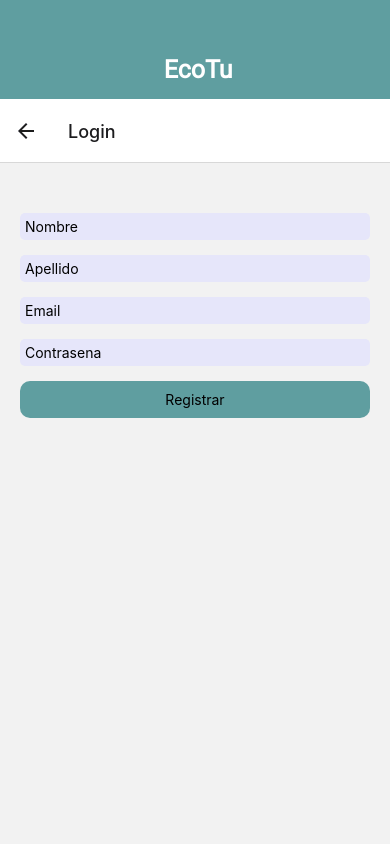
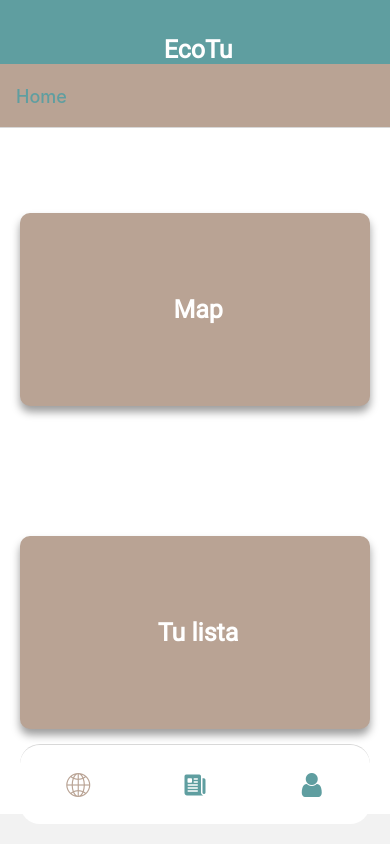
Before and after one commit to DiegoEstela/ReactNative-DiegoEstela, a React Native app: screen /Login in a window 390 px wide. Built offline with nearby package versions, Linux system fonts and the light colour scheme.

Commit message:
Entrega: Tab navigation

```diff
--- a/App.tsx
+++ b/App.tsx
@@ -4,7 +4,7 @@ import { useFonts } from 'expo-font';
 import AppLoading from 'expo-app-loading';
 import { StyleSheet, Text, View } from "react-native";
 import Header from "./components/Header";
-import AppNavigator from './navigation/AppNavigator';
+import MainNavigator from './navigation';
 
 
 
@@ -20,7 +20,7 @@ const App: FC = () => {
   return (
     <View style={styles.container}>
       <Header title="EcoTu" />
-      <AppNavigator />
+      <MainNavigator />
     </View>
   );
 }
--- a/components/Header.tsx
+++ b/components/Header.tsx
@@ -14,7 +14,7 @@ const Header = ({ title }) => {
 const styles = StyleSheet.create({
     header: {
         backgroundColor: colors.primary,
-        paddingTop: 40,
+        paddingTop: 20,
         textAlign: "center",
         color: "white",
 
@@ -24,7 +24,6 @@ const styles = StyleSheet.create({
         fontWeight: "bold",
         fontSize: 25,
         paddingTop: 15,
-        paddingBottom: 15,
         fontFamily: "roboto",
         textAlign: "center",
         flexDirection: "row",
--- a/navigation/AppNavigator.tsx
+++ b/navigation/AppNavigator.tsx
@@ -1,25 +1,40 @@
 import React, { FC } from 'react';
-import { NavigationContainer } from '@react-navigation/native';
+import { StyleSheet, Platform } from 'react-native';
 import { createNativeStackNavigator } from '@react-navigation/native-stack';
+import colors from '../constants/colors';
+
 
 import Maps from '../screens/Maps';
 import Search from '../screens/Search';
-import Login from '../screens/Login';
 import Home from '../screens/Home';
+
 
 const Stack = createNativeStackNavigator();
 
 const AppNavigator: FC = () => {
     return (
-        <NavigationContainer>
-            <Stack.Navigator initialRouteName='Home'>
-                <Stack.Screen name='Home' component={Home} />
-                <Stack.Screen name="Login" component={Login} />
-                <Stack.Screen name="Maps" component={Maps} />
-                <Stack.Screen name="Search" component={Search} />
-            </Stack.Navigator>
-        </NavigationContainer>
+        <Stack.Navigator
+            screenOptions={{
+                headerStyle: styles.header,
+                headerTintColor: Platform.OS === 'android' ? "white" : colors.primary
+            }}
+            initialRouteName='Home'>
+            <Stack.Screen name='Home' component={Home} />
+
+            <Stack.Screen
+                name="Maps"
+                component={Maps}
+
+            />
+            <Stack.Screen name="Search" component={Search} />
+        </Stack.Navigator>
     );
 }
 
+const styles = StyleSheet.create({
+    header: {
+        backgroundColor: Platform.OS === 'android' ? colors.primary : colors.accents,
+    }
+})
+
 export default AppNavigator;
--- /dev/null
+++ b/navigation/NewsNavigator.tsx
@@ -0,0 +1,16 @@
+import React, { FC } from "react";
+import { createNativeStackNavigator } from '@react-navigation/native-stack';
+import { Text, View } from 'react-native';
+
+const Stack = createNativeStackNavigator()
+
+const NewsNavigator: FC = () => {
+    return (
+        <View>
+            <Text>News</Text>
+
+        </View>
+    )
+}
+
+export default NewsNavigator
--- /dev/null
+++ b/navigation/TabNavigator.tsx
@@ -0,0 +1,70 @@
+import React, { FC } from "react";
+import { StyleSheet, View } from "react-native";
+import { createBottomTabNavigator } from "@react-navigation/bottom-tabs";
+import AppNavigator from "./AppNavigator";
+import UserNavigator from "./UserNavigator";
+import NewsNavigator from "./NewsNavigator";
+import colors from "../constants/colors";
+import { Fontisto } from '@expo/vector-icons';
+import { FontAwesome } from '@expo/vector-icons';
+import { Ionicons } from '@expo/vector-icons';
+
+
+const BottomTabs = createBottomTabNavigator()
+
+const TabNavigator: FC = () => {
+    return (
+        <BottomTabs.Navigator screenOptions={{
+            headerShown: false,
+            tabBarStyle: styles.tabBar,
+            tabBarShowLabel: false,
+        }}>
+            <BottomTabs.Screen
+                name={"Map"}
+                component={AppNavigator}
+                options={{
+                    tabBarIcon: ({ focused }) => (
+                        <View>
+                            <Fontisto name="world-o" size={24} color={focused ? colors.accents : colors.primary} />
+                        </View>
+                    )
+                }} />
+            <BottomTabs.Screen
+                name={"News"}
+                component={NewsNavigator}
+                options={{
+                    tabBarIcon: ({ focused }) => (
+                        <View>
+                            <Ionicons name="md-newspaper" size={24} color={focused ? colors.accents : colors.primary} />
+                        </View>
+                    )
+                }} />
+
+            <BottomTabs.Screen
+                name={"User"}
+                component={UserNavigator}
+                options={{
+                    tabBarIcon: ({ focused }) => (
+                        <View>
+                            <FontAwesome name="user" size={28} color={focused ? colors.accents : colors.primary} />
+                        </View>
+                    )
+                }} />
+        </BottomTabs.Navigator>
+    )
+
+}
+
+export default TabNavigator;
+
+const styles = StyleSheet.create({
+    tabBar: {
+        position: "absolute",
+        bottom: 20,
+        left: 20,
+        right: 20,
+        borderRadius: 20,
+        height: 80,
+
+    }
+})
--- /dev/null
+++ b/navigation/UserNavigator.tsx
@@ -0,0 +1,14 @@
+import React, { FC } from "react";
+import { createNativeStackNavigator } from '@react-navigation/native-stack';
+import Login from "../screens/Login";
+const Stack = createNativeStackNavigator()
+
+const UserNavigator: FC = () => {
+    return (
+        <Stack.Navigator>
+            <Stack.Screen name="login" component={Login} />
+        </Stack.Navigator>
+    )
+}
+
+export default UserNavigator
--- /dev/null
+++ b/navigation/index.tsx
@@ -0,0 +1,14 @@
+import React, { FC } from "react";
+import { NavigationContainer } from "@react-navigation/native";
+import TabNavigator from './TabNavigator'
+
+const MainNavigator: FC = () => {
+    return (
+        <NavigationContainer>
+            <TabNavigator />
+        </NavigationContainer>
+    )
+
+}
+
+export default MainNavigator
--- a/package.json
+++ b/package.json
@@ -8,6 +8,7 @@
     "eject": "expo eject"
   },
   "dependencies": {
+    "@react-navigation/bottom-tabs": "^6.0.9",
     "@react-navigation/native": "^6.0.6",
     "@react-navigation/native-stack": "^6.2.5",
     "expo": "~43.0.0",
--- a/screens/Home.tsx
+++ b/screens/Home.tsx
@@ -1,5 +1,5 @@
 import React, { FC } from "react";
-import { Text, View, StyleSheet, Button,TouchableOpacity } from "react-native";
+import { Text, View, StyleSheet, Button, TouchableOpacity } from "react-native";
 import colors from "../constants/colors";
 
 
@@ -7,9 +7,7 @@ const Home: FC = ({ navigation, route }) => {
 
     return (
         <View style={styles.container}>
-            <TouchableOpacity style={styles.cartHome} onPress={() => navigation.navigate("Login")}>
-            <Text style={styles.cartText} > Logearse </Text>
-            </TouchableOpacity>
+
             <TouchableOpacity style={styles.cartHome} onPress={() => navigation.navigate("Maps")}>
                 <Text style={styles.cartText} > Map</Text>
             </TouchableOpacity>
@@ -27,12 +25,13 @@ const styles = StyleSheet.create({
         flex: 1,
         backgroundColor: '#fff',
         padding: 20,
+        marginBottom: 30,
         flexDirection: "column",
         justifyContent: "space-around",
 
 
     },
-    cartHome:{
+    cartHome: {
         backgroundColor: colors.accents,
         borderRadius: 10,
         height: "30%",
@@ -50,7 +49,7 @@ const styles = StyleSheet.create({
 
         elevation: 13,
     },
-    cartText:{
+    cartText: {
         color: "white",
         fontWeight: "bold",
         fontSize: 25,
```
Also changed, not shown: components/SearchMaps.tsx (added, +48 -0 lines), 1 other file (tests, documents, lock files or other folders). Lines whose indentation alone changed are shown as unchanged.
